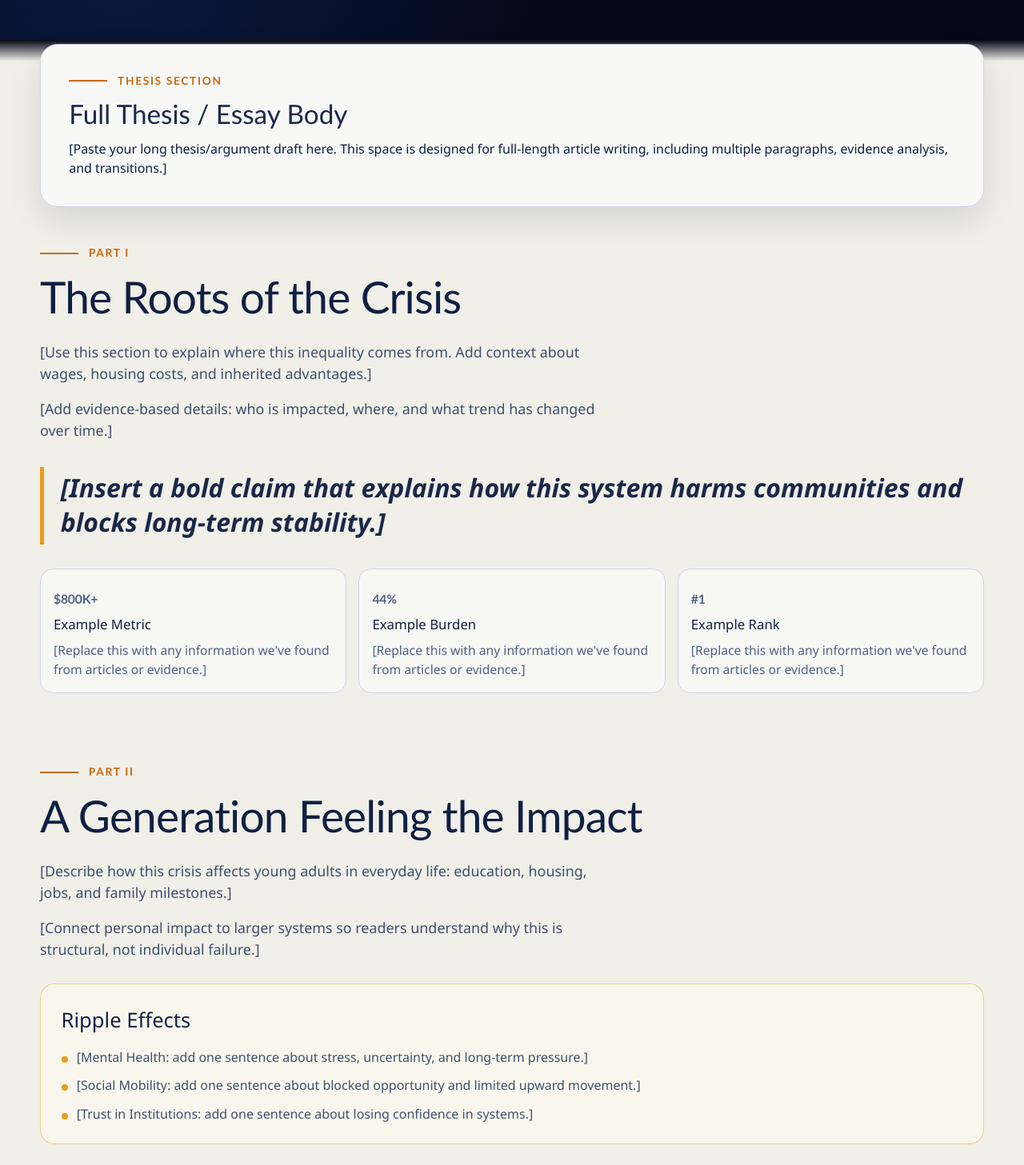
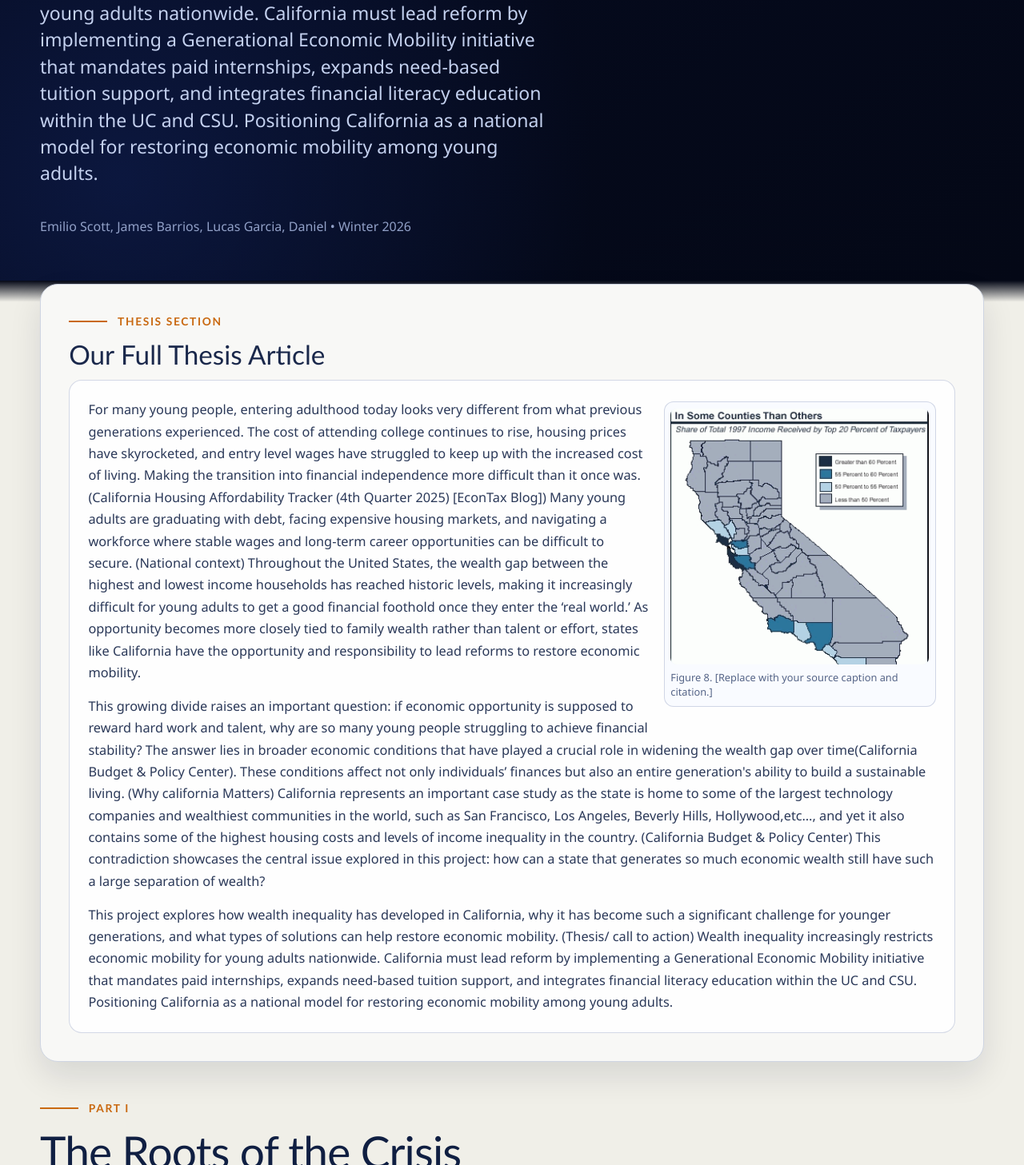
Before and after one commit to Damilss/generational-wealth-inequality, a Next.js app: page / in a window 1280 px wide. Shown: the part 773-2230 px from the top of the page at 80% size. Built offline with nearby package versions, Linux system fonts and the light colour scheme.

Commit message:
add thesis article and img

```diff
--- a/app/page.tsx
+++ b/app/page.tsx
@@ -2,6 +2,7 @@
 
 import { motion, useScroll, useSpring } from "framer-motion";
 import ScrollReveal from "@/components/ScrollReveal";
+import Image from "next/image";
 
 type StatCard = {
   value?: string;
@@ -242,7 +243,16 @@ export default function Page() {
 
             <ScrollReveal delay={0.12} duration={0.82} y={20} amount={0.08}>
               <p className="hero-subtitle">
-                [Insert short thesis preview here. Keep this section clear and direct so readers immediately understand our argument.]
+                This project explores how wealth inequality has developed in California,
+                why it has become such a significant challenge for younger generations,
+                and what types of solutions can help restore economic mobility.
+                Wealth inequality increasingly restricts economic mobility for young adults
+                nationwide. California must lead reform by implementing a Generational
+                Economic Mobility initiative that mandates paid internships, expands
+                need-based tuition support, and integrates financial literacy education
+                within the UC and CSU. Positioning California as a national model for
+                restoring economic mobility among young adults.
+
               </p>
             </ScrollReveal>
 
@@ -258,12 +268,57 @@ export default function Page() {
           <ScrollReveal duration={0.82} y={18} amount={0.08}>
             <div className="thesis-panel">
               <p className="section-part">Thesis Section</p>
-              <h2 className="essay-title">Full Thesis / Essay Body</h2>
-              <div className="thesis-essay-block">
-                <p className="essay-text">
-                  [Paste your long thesis/argument draft here. This space is designed for full-length article writing, including multiple paragraphs, evidence analysis, and transitions.]
+              <h2 className="essay-title">Our Full Thesis Article</h2>
+
+              <article className="thesis-article-body">
+                <figure className="thesis-figure">
+                  <Image
+                    src="/fig_8.gif"
+                    alt="Figure 8 placeholder visual"
+                    width={900}
+                    height={700}
+                    className="thesis-figure-fallback"
+                  />
+                  <figcaption>Figure 8. [Replace with your source caption and citation.]</figcaption>
+                </figure>
+
+                <p className="essay-paragraph">
+                  For many young people, entering adulthood today looks very different from what previous
+                  generations experienced. The cost of attending college continues to rise, housing prices
+                  have skyrocketed, and entry level wages have struggled to keep up with the increased cost
+                  of living. Making the transition into financial independence more difficult than it once
+                  was. (California Housing Affordability Tracker (4th Quarter 2025) [EconTax Blog]) Many
+                  young adults are graduating with debt, facing expensive housing markets, and navigating
+                  a workforce where stable wages and long-term career opportunities can be difficult to secure.
+                  (National context) Throughout the United States, the wealth gap between the highest and lowest
+                  income households has reached historic levels, making it increasingly difficult for young adults
+                  to get a good financial foothold once they enter the ‘real world.’ As opportunity becomes more
+                  closely tied to family wealth rather than talent or effort, states like California have the
+                  opportunity and responsibility to lead reforms to restore economic mobility.
                 </p>
-              </div>
+                <p className="essay-paragraph">
+                    This growing divide raises an important question: if economic opportunity is supposed to reward
+                    hard work and talent, why are so many young people struggling to achieve financial stability?
+                    The answer lies in broader economic conditions that have played a crucial role in widening the
+                    wealth gap over time(California Budget & Policy Center). These conditions affect not only
+                    individuals’ finances but also an entire generation's ability to build a sustainable living.
+                    (Why california Matters) California represents an important case study as the state is home to
+                    some of the largest technology companies and wealthiest communities in the world, such as San Francisco,
+                    Los Angeles, Beverly Hills, Hollywood,etc…, and yet it also contains some of the highest housing costs
+                    and levels of income inequality in the country. (California Budget & Policy Center) This contradiction
+                    showcases the central issue explored in this project: how can a state that generates so much economic
+                    wealth still have such a large separation of wealth?
+                </p>
+                <p className="essay-paragraph">
+                  This project explores how wealth inequality has developed in California, why it has become such a
+                  significant challenge for younger generations, and what types of solutions can help restore economic mobility.
+                  (Thesis/ call to action) Wealth inequality increasingly restricts economic mobility for young adults
+                  nationwide. California must lead reform by implementing a Generational Economic Mobility initiative
+                  that mandates paid internships, expands need-based tuition support, and integrates financial literacy
+                  education within the UC and CSU. Positioning California as a national model for restoring economic
+                  mobility among young adults.
+                </p>
+              </article>
             </div>
           </ScrollReveal>
         </section>
```
